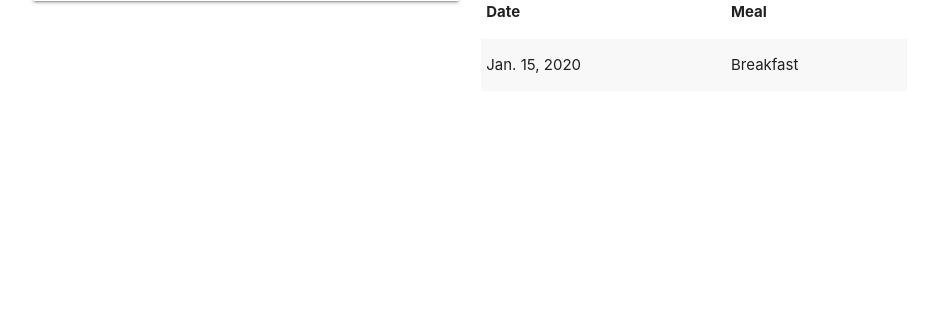
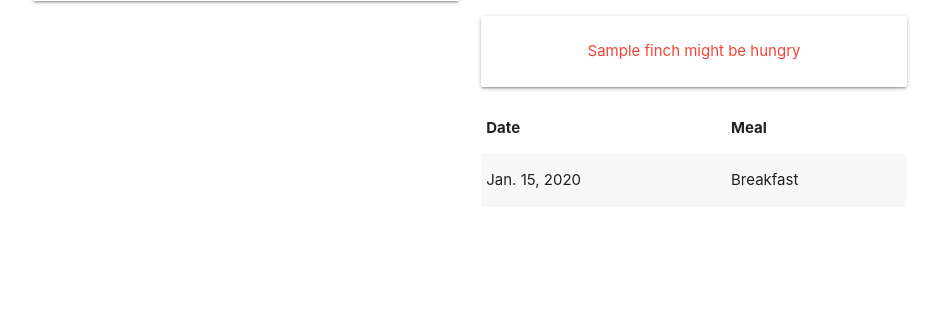
Before and after one commit to guymandev/finchcollector, a Django app: page /finches/1/ in a window 1280 px wide. Shown: the part 440-767 px from the top of the page, without its empty margins (170-1110 px from the left). Run offline with Django 3.2, Linux system fonts and the light colour scheme; tables that the repository leaves empty hold one stand-in row (values such as "Sample post").

Commit message:
Day 4 bonus complete

```diff
--- a/main_app/models.py
+++ b/main_app/models.py
@@ -1,5 +1,7 @@
 from django.db import models
 from django.urls import reverse
+# add this import
+from datetime import date
 
 # A tuple of 2-tuples
 MEALS = (
@@ -25,6 +27,10 @@ class Finch(models.Model):
     def get_absolute_url(self):
         return reverse('detail', kwargs={'finch_id': self.id})
 
+     # add this new method
+    def fed_for_today(self):
+        return self.feeding_set.filter(date=date.today()).count() >= len(MEALS)
+
 
 class Feeding(models.Model):
     date = models.DateField('feeding date')
--- a/main_app/templates/finches/detail.html
+++ b/main_app/templates/finches/detail.html
@@ -32,6 +32,14 @@
         <input type="submit" class="btn" value="Add Feeding">
     </form>
     <!-- New Markup Above -->
+    <!-- new markup below -->
+    <br>
+    {% if finch.fed_for_today %}
+        <div class="card-panel teal-text center-align">{{finch.name}} has been fed all meals for today</div>
+    {% else %}
+        <div class="card-panel red-text center-align">{{finch.name}} might be hungry</div>
+    {% endif %}
+    <!-- new markup above-->
     <table class="striped">
       <thead>
         <tr><th>Date</th><th>Meal</th></tr>
```
